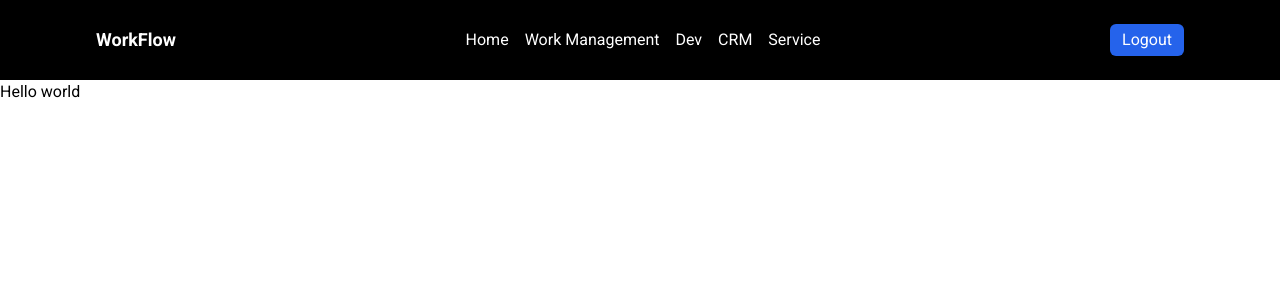
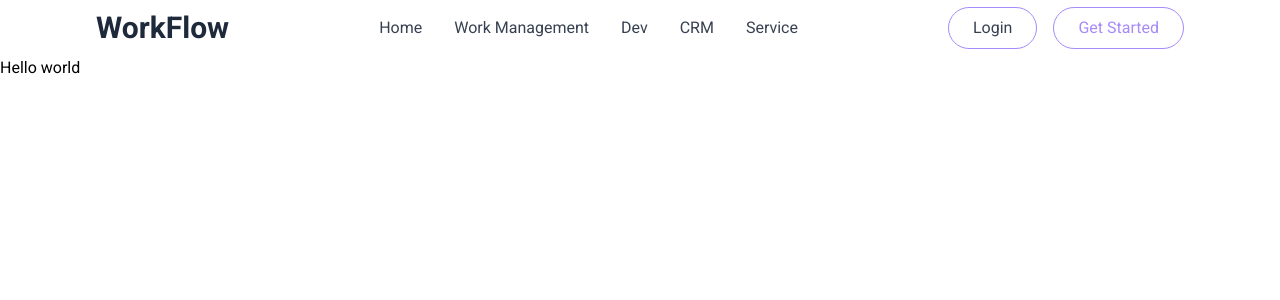
Before and after one commit to V-MuthuKamalesh/Workflow-Frontend, a Next.js app: page / in a window 1280 px wide. Shown: the top 300 px of the page. Built offline with nearby package versions, Linux system fonts and the light colour scheme.

Commit message:
Create Header UI

```diff
--- a/package.json
+++ b/package.json
@@ -10,11 +10,13 @@
   },
   "dependencies": {
     "@react-oauth/google": "^0.12.1",
+    "@reduxjs/toolkit": "^2.5.0",
     "axios": "^1.7.9",
     "gapi-script": "^1.2.0",
     "next": "15.1.3",
     "react": "^19.0.0",
-    "react-dom": "^19.0.0"
+    "react-dom": "^19.0.0",
+    "react-redux": "^9.2.0"
   },
   "devDependencies": {
     "@eslint/eslintrc": "^3",
--- a/src/app/_components/header/Header.js
+++ b/src/app/_components/header/Header.js
@@ -2,22 +2,35 @@ import Link from "next/link";
 
 export default function Header() {
   return (
-    <header className="bg-black text-white h-20 flex items-center justify-between px-24">
+    <header className="bg-white text-gray-700 h-14 flex items-center justify-between px-6 md:px-24">
       <nav className="flex items-center justify-between w-full">
-        <h1 className="text-lg font-bold">WorkFlow</h1>
-        <div className="space-x-4 flex items-center">
+        <h1 className="text-slate-800 text-3xl font-bold">WorkFlow</h1>
+
+        <div className="flex space-x-8 mx-auto">
           <Link href="/">Home</Link>
           <Link href="/work-management">Work Management</Link>
           <Link href="/dev">Dev</Link>
           <Link href="/crm">CRM</Link>
           <Link href="/service">Service</Link>
         </div>
-        <Link
-          className="bg-blue-600 py-1 px-3 rounded-md hover:bg-blue-700"
-          href="#"
-        >
-          Logout
-        </Link>
+
+        <div className="space-x-4 flex items-center">
+          <Link
+            className="py-2 px-6 rounded-full border border-violet-400"
+            href="/auth/signin"
+          >
+            Login
+          </Link>
+          <Link
+            href="/auth/signin"
+            className="relative py-2 px-6 rounded-full border border-violet-400 text-violet-400 overflow-hidden group"
+          >
+            <span className="absolute inset-0 w-full h-full bg-violet-400 transform scale-x-0 origin-right group-hover:scale-x-100 transition-transform duration-300 rounded-full"></span>
+            <span className="relative z-10 group-hover:text-white transition-colors duration-300">
+              Get Started
+            </span>
+          </Link>
+        </div>
       </nav>
     </header>
   );
```
Also changed, not shown: 1 other file (tests, documents, lock files or other folders).
